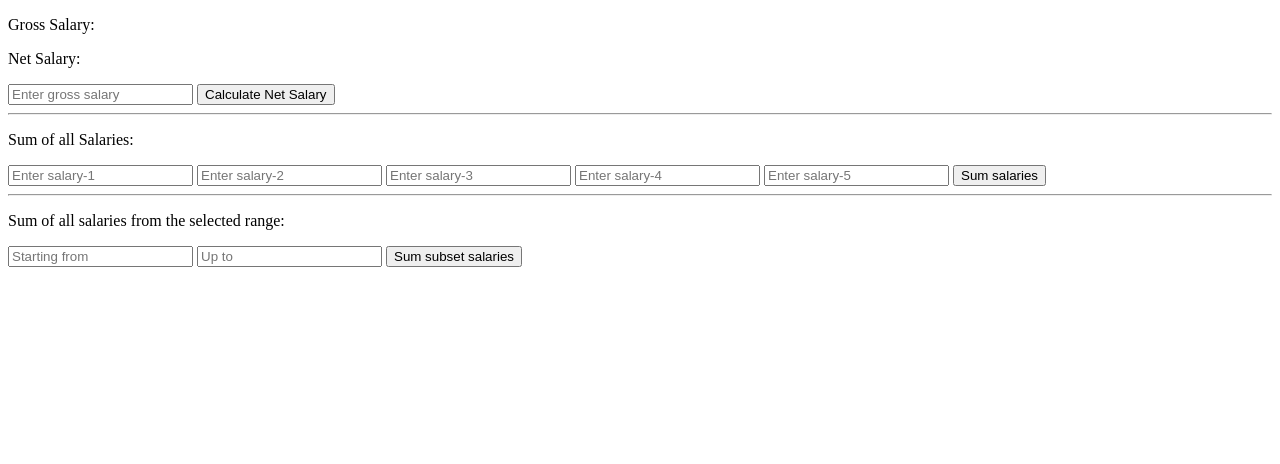
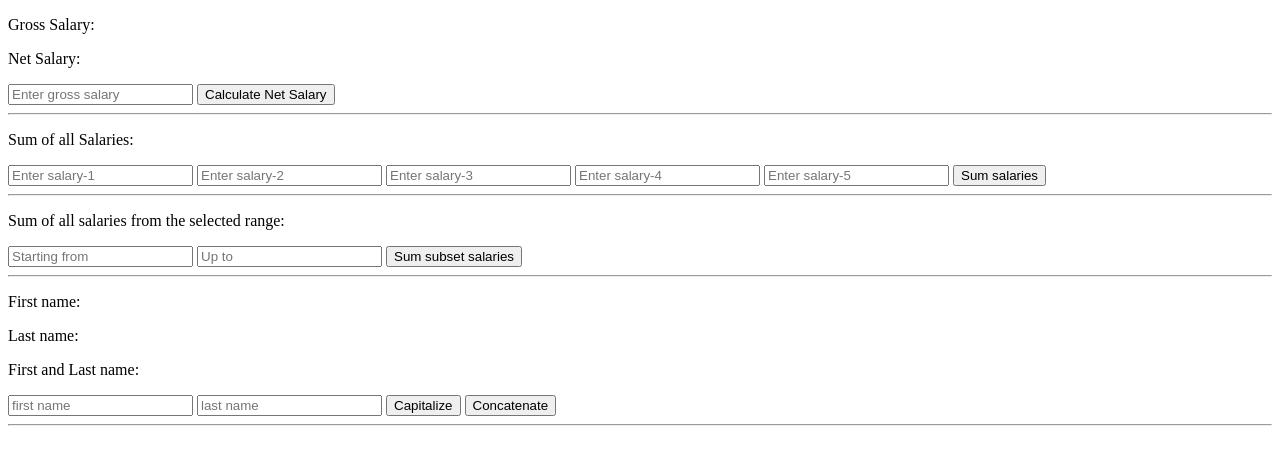
Before and after one commit to NichitaGabriel/CodeCool--HR-Web-Site, a plain HTML site: page index.html in a window 1280 px wide. Drawn offline with Linux system fonts and the light colour scheme.

Commit message:
added ui for the capitalize first last name function

```diff
--- a/index.html
+++ b/index.html
@@ -39,6 +39,23 @@
         <input type="submit" value="Sum subset salaries" onclick="sumSubsetSalaries()">
     </div>
 
+    <hr>
+
+    <div class="capitalize-first-last-name">
+
+        <p id="display-capitalize-first-name">First name: </p>
+        <p id="display-capitalize-last-name">Last name:</p>
+        <p id="display-concatenated-first-last-name">First and Last name: </p>
+
+        <input type="text" placeholder="first name" id="capitalize-first-name">
+        <input type="text" placeholder="last name" id="capitalize-last-name">
+
+        <input type="submit" value="Capitalize" id="capitalize" onclick="capitalizeFirstLastName()">
+        <input type="submit" value="Concatenate" id="concatenate" onclick="capitalizeFirstLastName()">
+    </div>
+
+    <hr>
+
     <script src="main.js"></script>
 </body>
 
```
